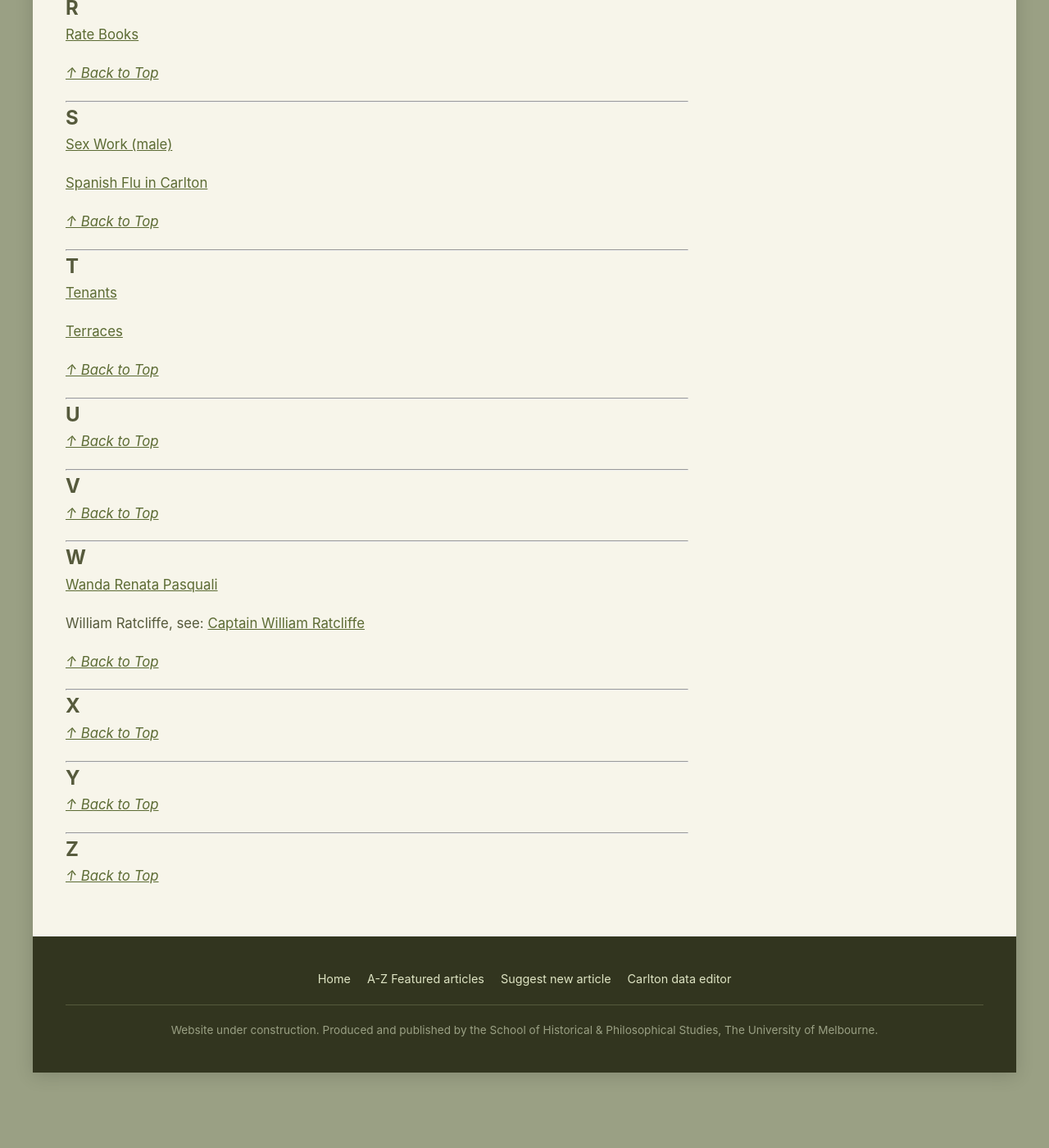
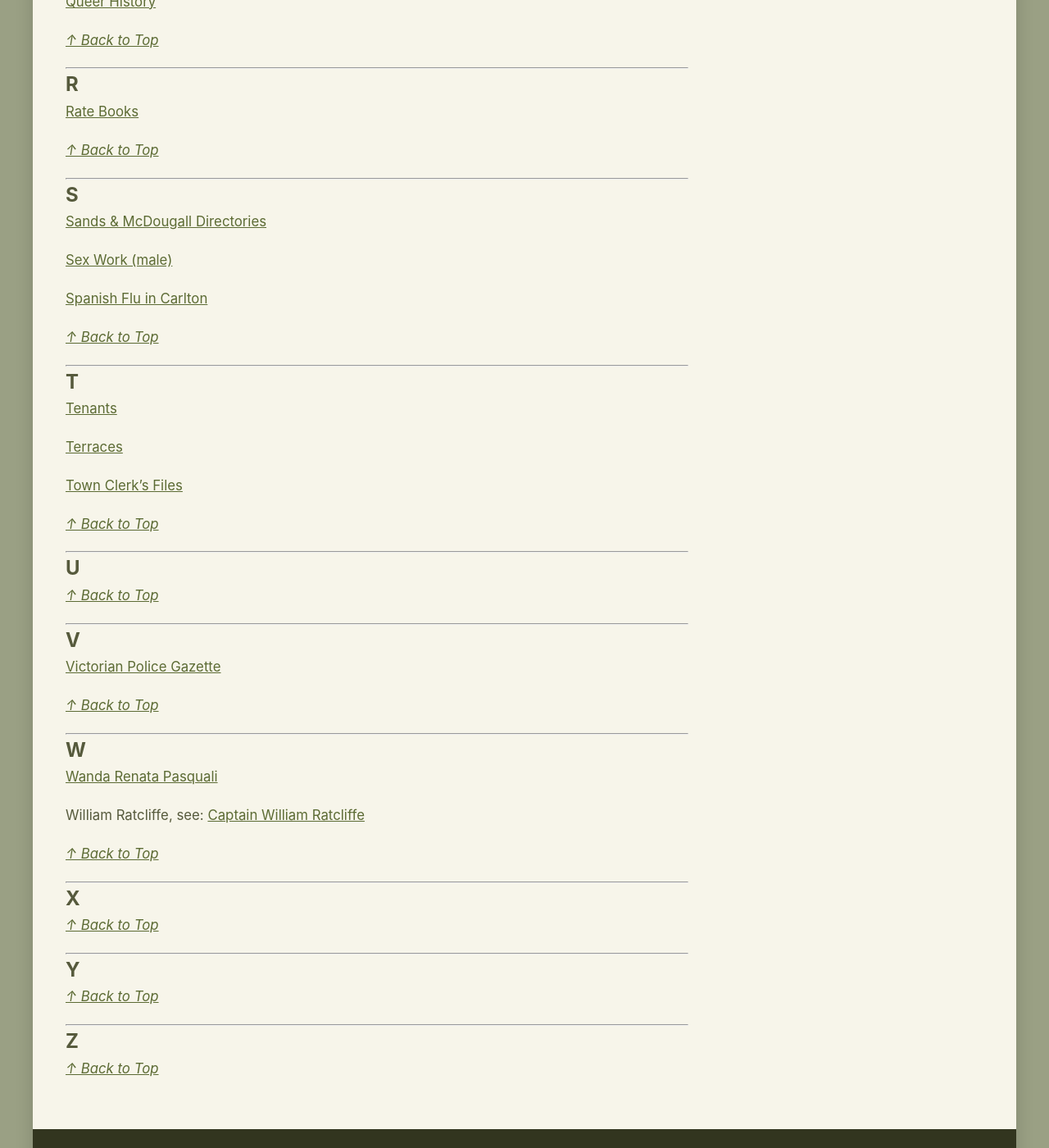
Before and after one commit to notamitchell/order, a Jekyll site: the page built from aToZ.md, in a window 1280 px wide and 1400 px high, scrolled down 5443 px. Shown: the whole window at 82% size. Built offline with Jekyll 4.4.1, drawn with Linux system fonts in a browser that asks for light colours; a script that is not in the unit is left out; some of the changed text lies outside the part shown.

Commit message:
Update aToZ.md

```diff
--- a/aToZ.md
+++ b/aToZ.md
@@ -264,6 +268,8 @@
 
 ## S
 
+[Sands & McDougall Directories](civic?id=Sands %26 McDougall Directories)
+
 [Sex Work (male)](civic?id=Sex%20Work%20%28male%29)
 
 [Spanish Flu in Carlton](civic?id=Spanish Flu in Carlton)
@@ -278,6 +284,8 @@
 
 [Terraces](civic?id=Terraces)
 
+[Town Clerk's Files](civic?id=Town Clerk%27s Files)
+
 _[&uarr; Back to Top](#index-a-to-z)_
 
 ---
@@ -289,6 +297,8 @@
 ---
 
 ## V
+
+[Victorian Police Gazette](civic?id=Victorian Police Gazette)
 
 _[&uarr; Back to Top](#index-a-to-z)_
 
```
Also changed, not shown: other parts of aToZ.md (+4 -0 lines).
